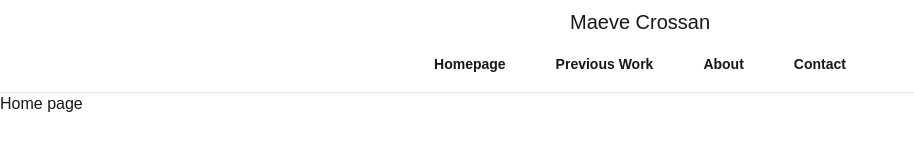
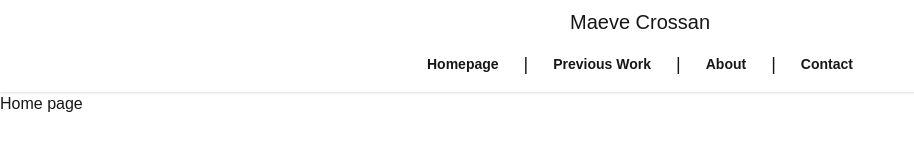
Before and after one commit to maevecrossan/my-portfolio, a Next.js app: page / in a window 1280 px wide. Shown: the top 160 px of the page, without its empty margins (0-914 px from the left). Built offline with nearby package versions, Linux system fonts and the light colour scheme.

Commit message:
Add vertical slashes between navlinks. Adjust styles so navlinks and slashes are aligned.

```diff
--- a/components/Navbar.js
+++ b/components/Navbar.js
@@ -38,7 +38,9 @@ export default function Navbar() {
                                     <Link href="/">Homepage</Link>
                                 </li>
                                 <li>
-                                    <Link href="/previous-work">Previous Work</Link>
+                                    <Link href="/previous-work">
+                                        Previous Work
+                                    </Link>
                                 </li>
                                 <li>
                                     <Link href="/about">About</Link>
@@ -61,16 +63,19 @@ export default function Navbar() {
                 </div>
 
                 {/* Nav links: visible only on md+ screens */}
-                <div className="mt-2 hidden md:flex space-x-4">
+                <div className="mt-2 hidden md:flex items-center space-x-2">
                     <Link href="/" className="btn btn-ghost">
                         Homepage
                     </Link>
+                    <span className="text-lg font-light">|</span>
                     <Link href="/previous-work" className="btn btn-ghost">
                         Previous Work
                     </Link>
+                    <span className="text-lg font-light">|</span>
                     <Link href="/about" className="btn btn-ghost">
                         About
                     </Link>
+                    <span className="text-lg font-light">|</span>
                     <Link href="/contact" className="btn btn-ghost">
                         Contact
                     </Link>
```
